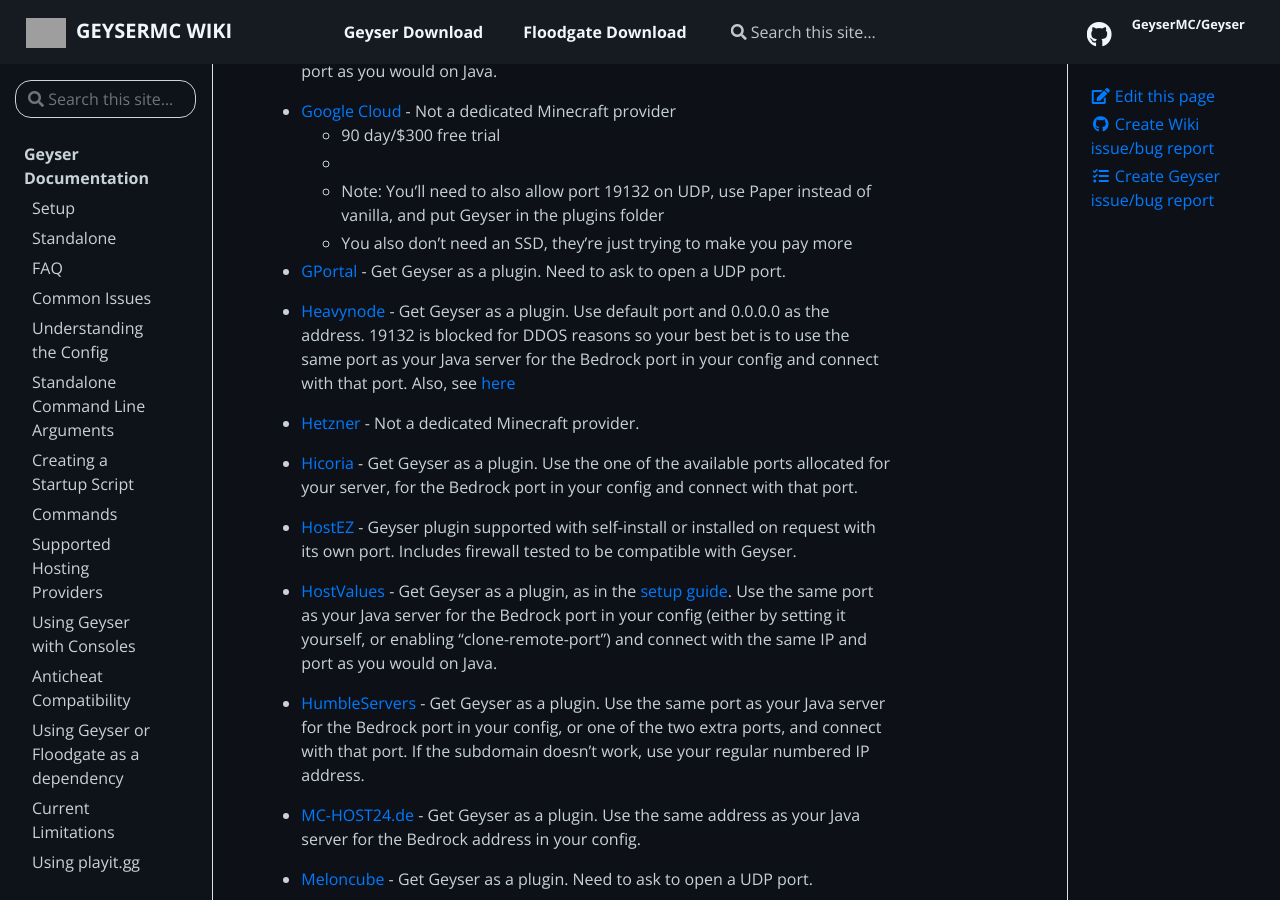
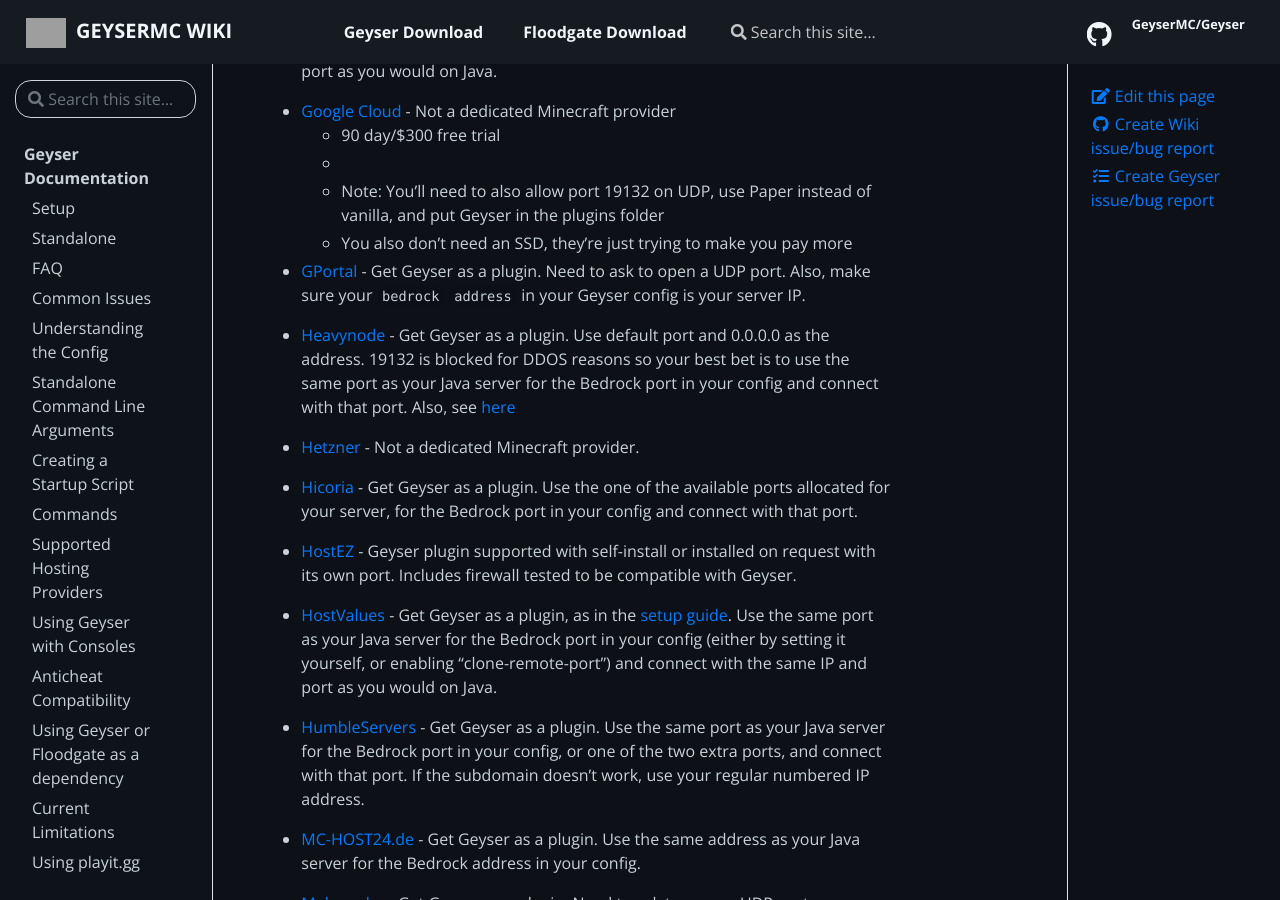
Before and after one commit to GeyserMC/GeyserWiki, a Jekyll site: the page built from _docs/geyser/supported-hosting-providers.md, in a window 1280 px wide and 900 px high, scrolled down 3838 px. Built offline with Jekyll 4.4.1, drawn with Linux system fonts in a browser that asks for light colours; grey boxes are pictures that could not be loaded.

Commit message:
Updated GPortal instructions - ( https://discord.com/channels/613163671870242838/1041271158005317733 )

```diff
--- a/_data/providers.json
+++ b/_data/providers.json
@@ -206,7 +206,7 @@
     {
       "name": "GPortal",
       "url": "https://www.g-portal.com/",
-      "description": "Get Geyser as a plugin. Need to ask to open a UDP port."
+      "description": "Get Geyser as a plugin. Need to ask to open a UDP port. Also, make sure your `bedrock` `address` in your Geyser config is your server IP."
     },
     {
       "name": "Heavynode",
```
